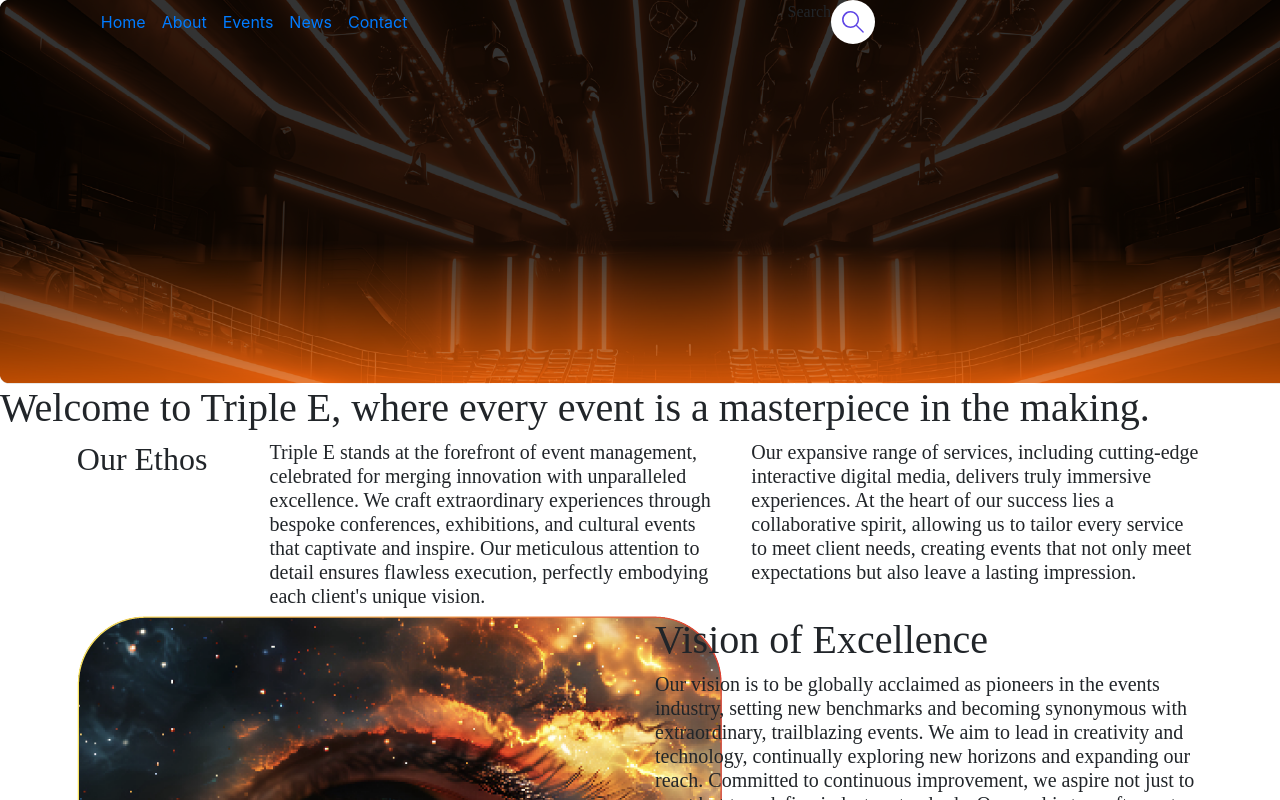
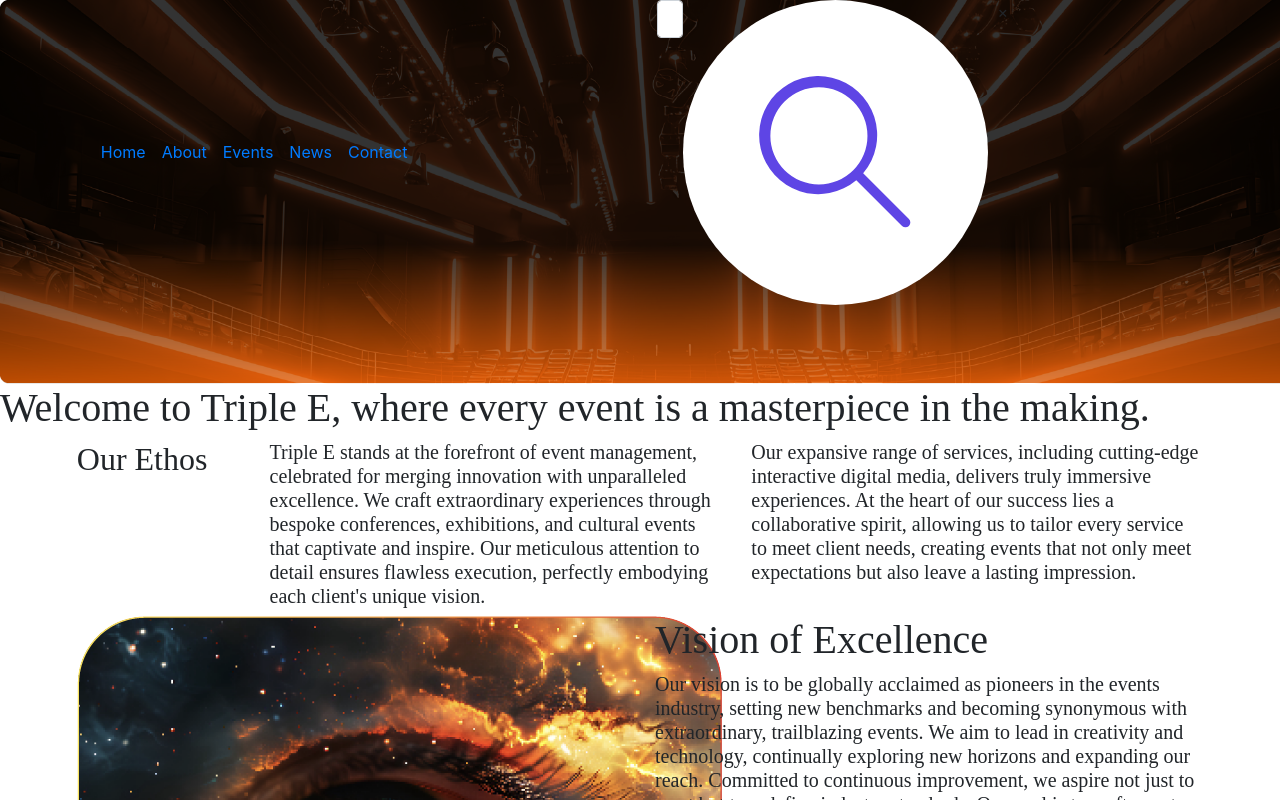
Before and after one commit to R-Yokesh/triple_e_website, a React (Create React App) app: page /trible/about in a window 1280 px wide. Both pictures are taken after a click on the picture 852 px from the left and 21 px from the top of the page. Shown: the top 800 px of the page. Built offline with nearby package versions, Linux system fonts and the light colour scheme; a web font is replaced by a local one.

Commit message:
about page font changes

```diff
--- a/src/Assets/Css/Contact.css
+++ b/src/Assets/Css/Contact.css
@@ -12,6 +12,7 @@
 .contact-address a:hover {
     color: var(--whiteClr);
     text-decoration: none;
+    font-family: 'Maven Pro',sans-serif;
 }
 
 .contact-links img {
@@ -34,6 +35,8 @@
 
 .contact-content h5 {
     padding: 5% 0% 10% 0%;
+    font-family: 'Maven Pro',sans-serif;
+
 }
 
 .contact-form-sec input,
--- a/src/Components/Header/Header.jsx
+++ b/src/Components/Header/Header.jsx
@@ -5,6 +5,7 @@ import Assets from '../../Assets/AssetsFormat/Assets';
 
 function Header() {
     const [isScrolled, setIsScrolled] = useState(false);
+    const [SearchDisplay, setSearchDisplay] = useState(false);
 
     useEffect(() => {
         const handleScroll = () => {
@@ -41,13 +42,31 @@ function Header() {
                 </Navbar.Collapse>
                 <Navbar.Collapse id="navbarScroll" className='justify-sec'>
                     <Form className="d-flex search-sec">
-                        <p>Search</p>
+                        {SearchDisplay ? (
+                            <Form.Control
+                                type="search"
+                                placeholder="Search"
+                                className="me-2"
+                                aria-label="Search"
+                            />
+                        ) : (
+                            <p>Search</p>
+                        )}
                         <img
                             src={Assets.Search}
                             alt="search-icon"
-                            className="search-icon"
-                            onClick={() => console.log("Search clicked")}
+                            className={SearchDisplay ? 'box-display' : ''}
+                            onClick={() => setSearchDisplay(true)}
                         />
+                        {SearchDisplay && (
+                            <span
+                                className='cancel-sec'
+                                onClick={() => setSearchDisplay(false)}
+                                style={{ cursor: 'pointer', padding: '0 10px' }}
+                            >
+                                &times;
+                            </span>
+                        )}
                     </Form>
                 </Navbar.Collapse>
             </Navbar>
```
Also changed, not shown: src/Assets/Css/About.css (+17 -0 lines), 1 other file (tests, documents, lock files or other folders).
